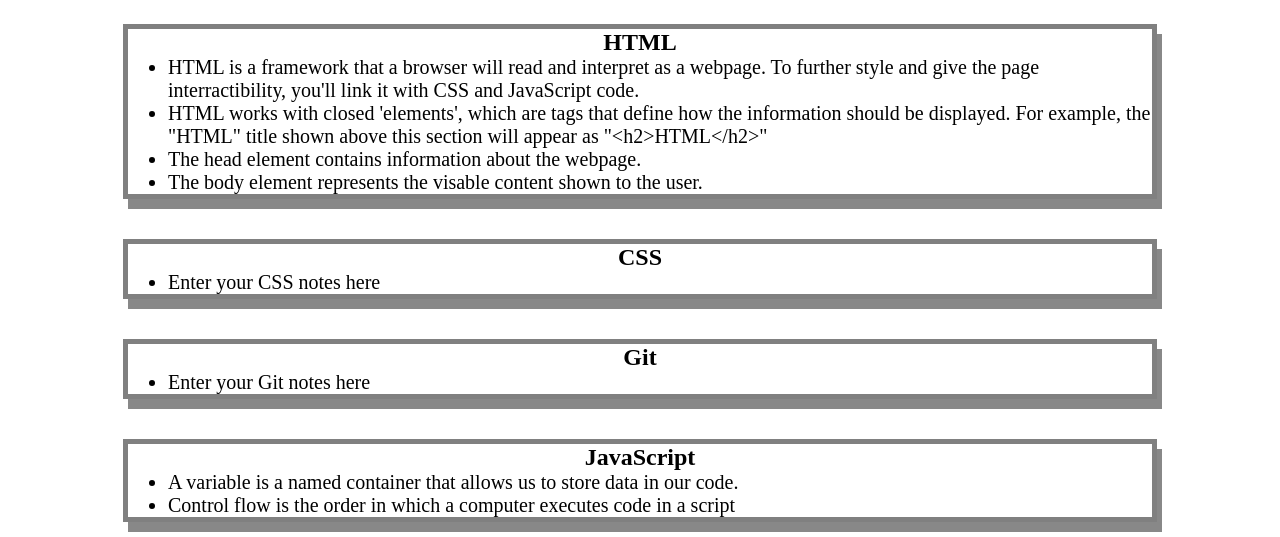
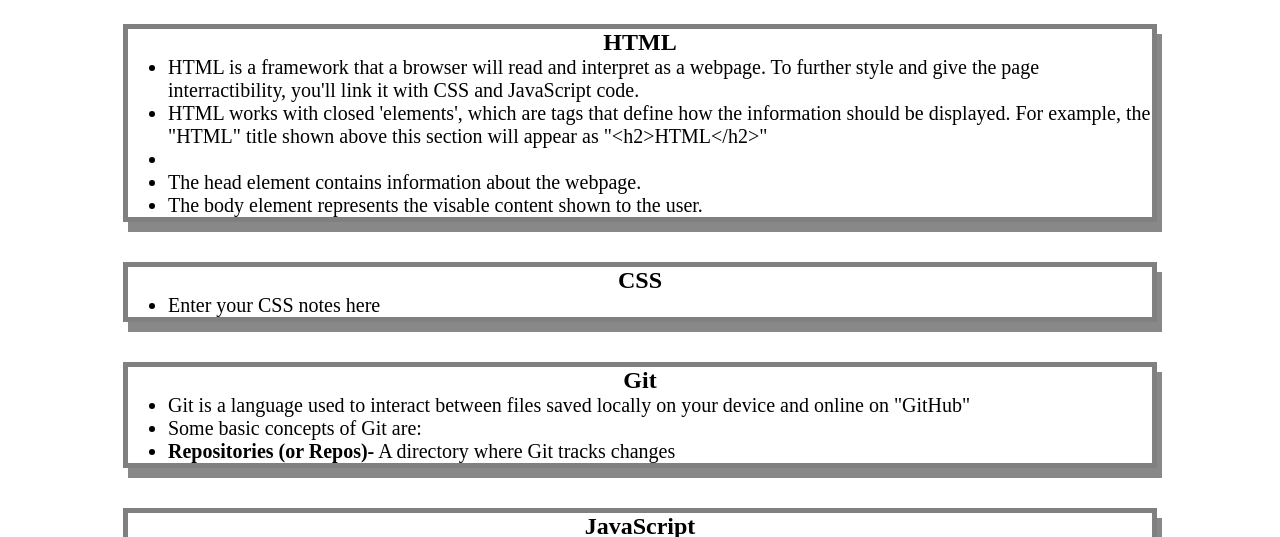
Before and after one commit to BenJR546/prework-study-guide, a plain HTML site: page index.html in a window 1280 px wide. Shown: the part 136-673 px from the top of the page. Drawn offline with Linux system fonts and the light colour scheme.

Commit message:
Update index.html

```diff
--- a/index.html
+++ b/index.html
@@ -19,6 +19,7 @@
         <ul>
           <li>HTML is a framework that a browser will read and interpret as a webpage. To further style and give the page interractibility, you'll link it with CSS and JavaScript code. </li>
           <li>HTML works with closed 'elements', which are tags that define how the information should be displayed. For example, the "HTML" title shown above this section will appear as "&lt;h2&gt;HTML&lt;/h2&gt;"</li>
+          <li></li>
           <li>The head element contains information about the webpage.</li>
           <li>The body element represents the visable content shown to the user.</li>
           </ul>
@@ -32,7 +33,9 @@
         <section class="card" id="git-section">
           <h2>Git</h2>
           <ul>
-            <li>Enter your Git notes here</li>
+            <li>Git is a language used to interact between files saved locally on your device and online on "GitHub"</li>
+            <li>Some basic concepts of Git are: </li>
+            <li><b>Repositories (or Repos)-</b> A directory where Git tracks changes</li>
           </ul>
         </section>
         <section class="card" id="javascript-section">
```
